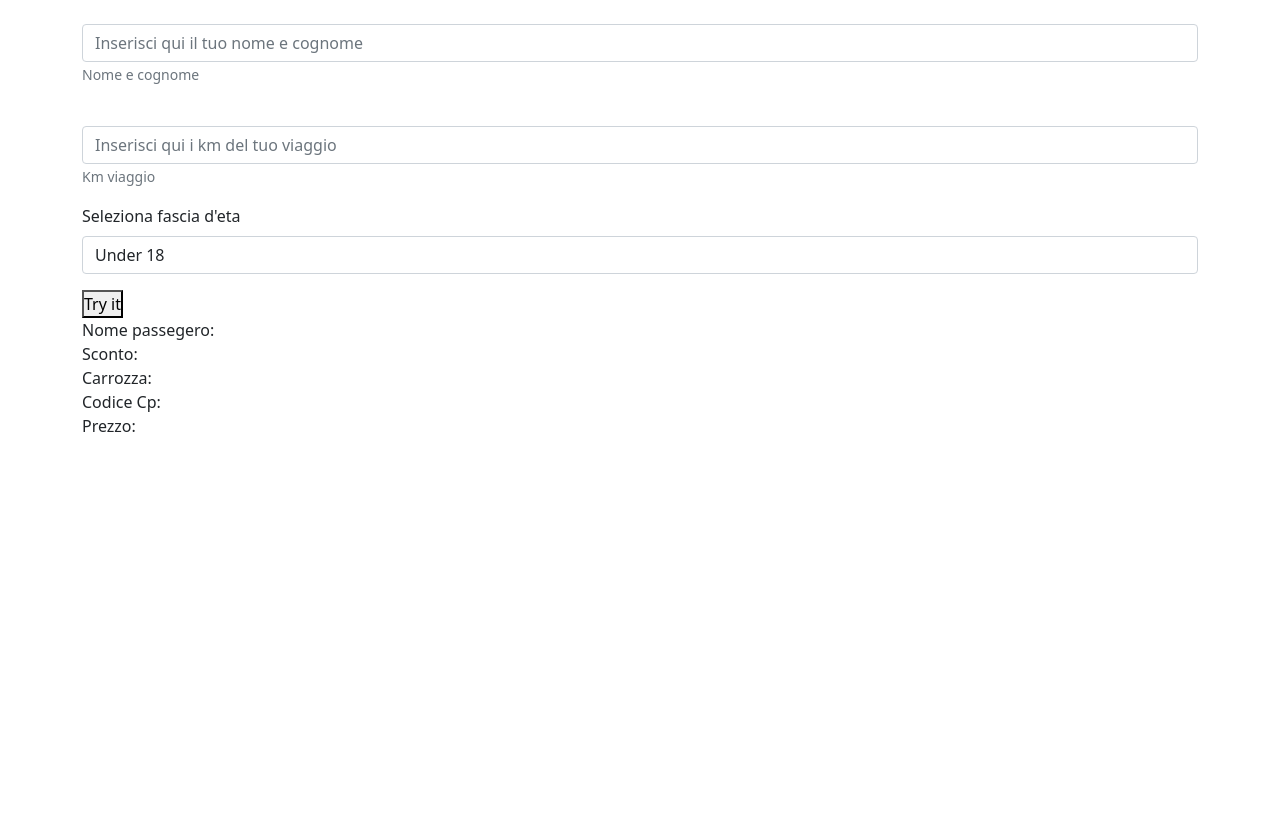
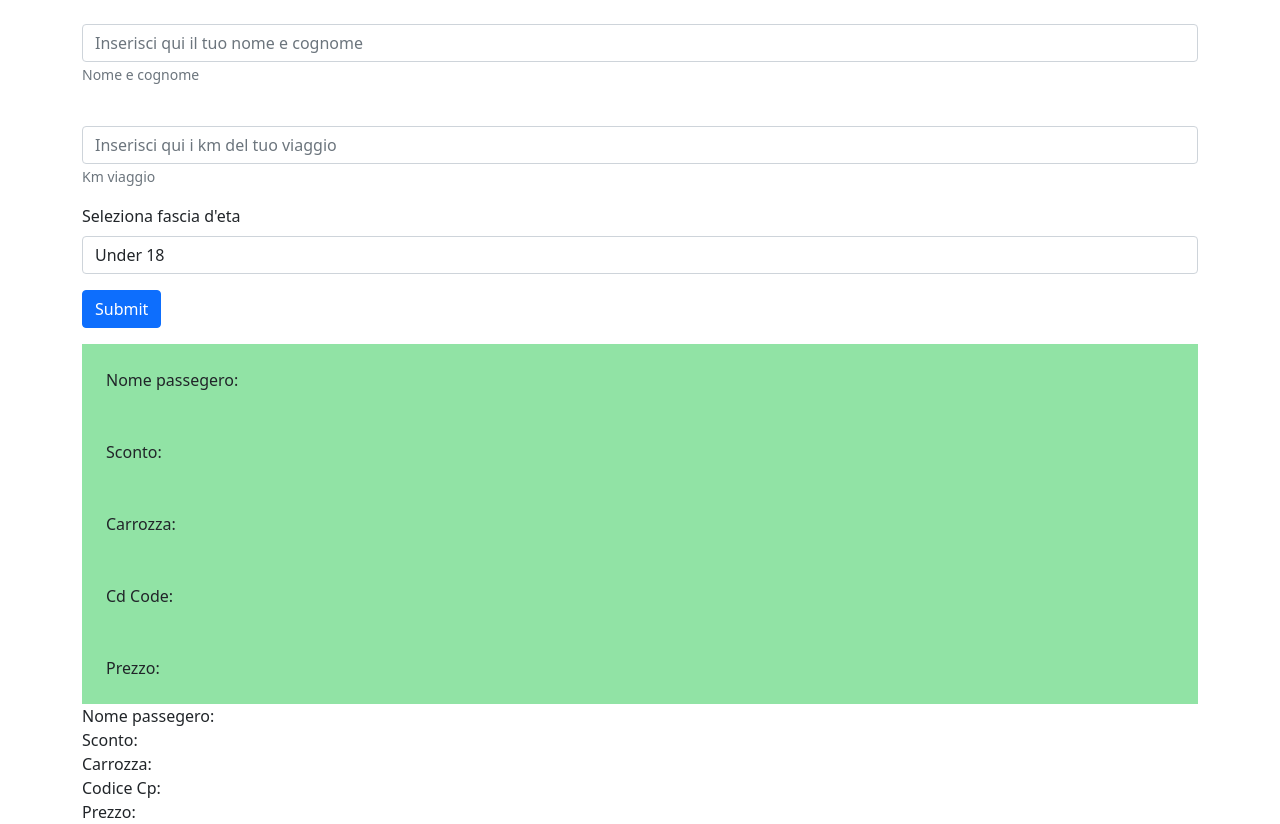
Before and after one commit to muccidavide/js-biglietto-treno-form, a plain HTML site: page index.html in a window 1280 px wide. Before the commit the page ends 800 px from the top, so only its background shows below. Drawn offline with nearby package versions, Linux system fonts and the light colour scheme.

Commit message:
last push

```diff
--- a/assets/css/style.css
+++ b/assets/css/style.css
@@ -3,3 +3,7 @@
     padding: 0;
     box-sizing: border-box;
 }
+
+.ticket{
+    background-color: rgba(0, 190, 48, 0.431);
+}
--- a/assets/js/main.js
+++ b/assets/js/main.js
@@ -36,5 +36,4 @@ function myFunction() {
     const cd_code = (Math.random()*100000).toFixed(0)
     document.getElementById('code_number').innerHTML = cd_code;
 
-
 }
--- a/index.html
+++ b/index.html
@@ -23,37 +23,90 @@
 <body>
 
     <div class="container">
-        <div action="" onsubmit="myFunction()" >
+
+        <div id="my_form">
+
             <div class="mb-3 form_name">
                 <label for="" class="form-label"></label>
-                <input type="text" class="form-control" name="" id="full_nameid" aria-describedby="full_name_helpId"
+                <input type="text" class="form-control" name="full_name" id="full_nameid" aria-describedby="full_name_helpId"
                     placeholder="Inserisci qui il tuo nome e cognome">
                 <small id="full_name_helpId" class="form-text text-muted">Nome e cognome</small>
+
             </div>
 
             <div class="mb-3 form_km">
                 <label for="" class="form-label"></label>
-                <input type="number" class="form-control" name="" id="km_tripid" aria-describedby="fkm_trip_helpId"
+                <input type="number" class="form-control" name="km_trip" id="km_tripid" aria-describedby="fkm_trip_helpId"
                     placeholder="Inserisci qui i km del tuo viaggio">
                 <small id="km_trip_helpId" class="form-text text-muted">Km viaggio</small>
             </div>
 
             <div class="mb-3">
                 <label for="" class="form-label">Seleziona fascia d'eta</label>
-              <select class="form-control" name="" id="age_id">
+                <select class="form-control" name="age" id="age_id">
                     <option id="under_id">Under 18</option>
                     <option id="standard_age_id">Tra i 18 e 65 anni</option>
                     <option id="over_id">Over 65</option>
                 </select>
             </div>
-            <button onclick="myFunction()">Try it</button>
+
+            <button type="submit" onclick="myFunction()" class="btn btn-primary">Submit</button>
 
 
         </div>
 
+    </div>
+    <div class="container">
+        <div class="ticket mt-3">
+            <div class="row p-4">
+                <div class="col-6 ">
+                    <div>Nome passegero: </div>
+                </div>
+                <div class="col-6">
+                    <span id="passenger_name"></span>
+                </div>
+            </div>
+
+            <div class="row p-4">
+                <div class="col-6 ">
+                    <div>Sconto: </div>
+                </div>
+                <div class="col-6">
+                    <span id="discount_type"></span>
+                </div>
+            </div>
+
+            <div class="row p-4">
+                <div class="col-6 ">
+                    <div>Carrozza: </div>
+                </div>
+                <div class="col-6">
+                    <span id="carriage_number"></span>
+                </div>
+            </div>
+
+            <div class="row p-4">
+                <div class="col-6 ">
+                    <div>Cd Code: </div>
+                </div>
+                <div class="col-6">
+                    <span id="code_number"></span>
+                </div>
+            </div>
+
+            <div class="row p-4">
+                <div class="col-6 ">
+                    <div>Prezzo: </div>
+                </div>
+                <div class="col-6">
+                    <span id="final_price"></span>
+                </div>
+            </div>
+
+
+
 
         </div>
-    <div class="container">
 
         <div>Nome passegero: <span id="passenger_name"></span></div>
         <div>Sconto: <span id="discount_type"></span></div>
@@ -64,14 +117,11 @@
     </div>
 
 
-
-
-
     <!-- BOOTSTRAP_JS  -->
 
-    <!-- <script src="https://cdn.jsdelivr.net/npm/bootstrap@5.1.3/dist/js/bootstrap.bundle.min.js"
+    <script src="https://cdn.jsdelivr.net/npm/bootstrap@5.1.3/dist/js/bootstrap.bundle.min.js"
         integrity="sha384-ka7Sk0Gln4gmtz2MlQnikT1wXgYsOg+OMhuP+IlRH9sENBO0LRn5q+8nbTov4+1p" crossorigin="anonymous">
-    </script> -->
+    </script>
 
 
     <!-- MY JS -->
```
Lines whose indentation alone changed are shown as unchanged.
